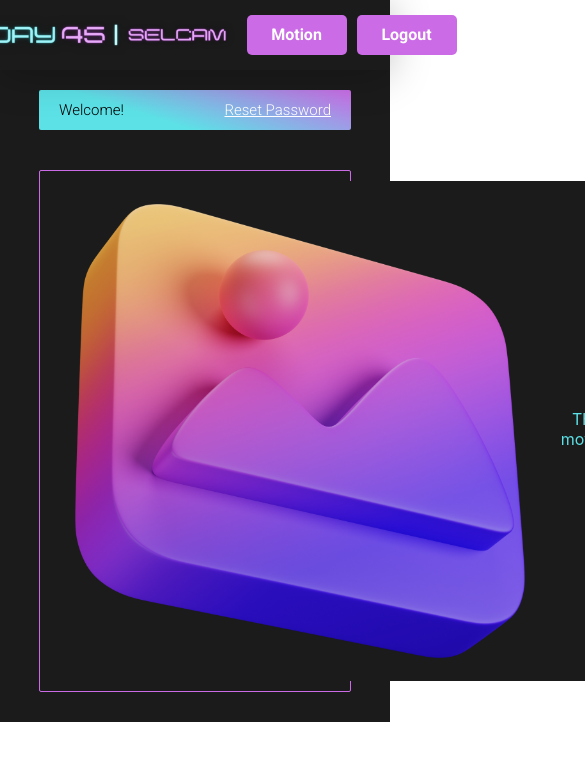
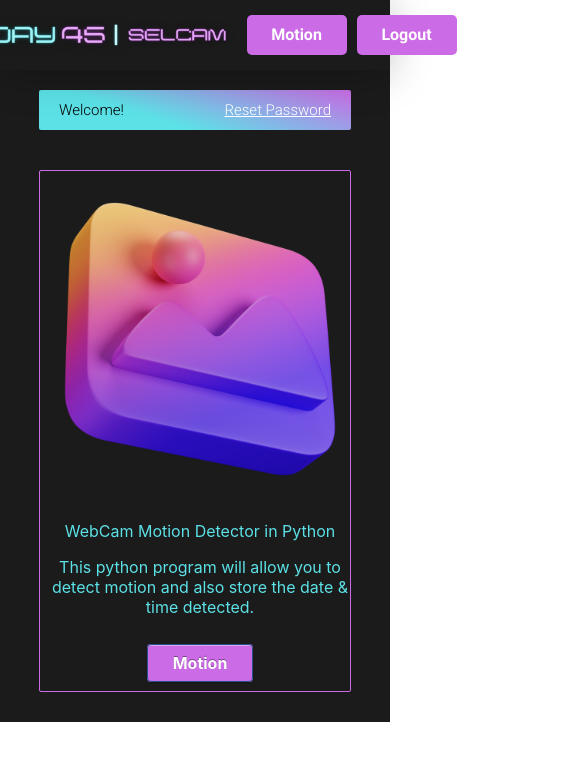
Before and after one commit to CyrineOsorio/CPET17-L_Rejay45, a Next.js app: page /MainLanding in a window 390 px wide. Shown: the top 760 px of the page, 585 px wide, since content can reach past the window. Built offline with nearby package versions, Linux system fonts and the light colour scheme.

Commit message:
Add Files

```diff
--- a/components/MainLandingPage.jsx
+++ b/components/MainLandingPage.jsx
@@ -35,10 +35,10 @@ export default function MainLanding() {
                 <div className={styles.filesfiles}>
                     <div className={styles.lagayan}>
                         <div className={styles.photocontainer}>
-                            <div className={styles.container}>
+
                                 <div className={styles.body1_a}>
                                     <Image src="/images/logingal.png" alt="logingal" className={styles.logingal} width={800} height={500} />
-                                    <div>
+                                    <div className={styles.paragraph}>
                                         <p>
                                              WebCam Motion Detector in Python
                                         </p>
@@ -50,7 +50,6 @@ export default function MainLanding() {
 
                                     </div>
                                 </div>
-                            </div>
                         </div>
                     </div>
                 </div>
--- a/components/MainLandingPage.module.css
+++ b/components/MainLandingPage.module.css
@@ -134,10 +134,20 @@
 
 .body1_a {
     display: flex;
-    height: 100%;
+    height: 500px;
     width: 100%;
     align-items: center;
-    justify-content: center;
+}
+
+.logingal {
+    min-width: 200px;
+    width: 300px;
+    min-height: 150px;
+    height: 300px;
+}
+
+.paragraph {
+    margin-left: 70px;
 }
 
 .tryme_btn {
@@ -152,12 +162,23 @@
     box-shadow: inset 0 1px 0 rgba(255, 255, 255, 0.4), 0 1px 1px rgba(0, 0, 0, 0.2);
     background-color: #CB6CE6;
     color: #FFF;
-    padding: 8px 12px;
+    padding: 8px 25px;
     text-decoration: none;
+    font-weight: bold;
 }
 
 @media only screen and (max-width: 1000px) {
     .logo {
         justify-content: center;
     }
+    .body1_a {
+        display: grid;
+    }
+    .logingal {
+        justify-self: center;
+    }
+    .paragraph {
+        justify-content: center;
+        margin-left: 0;
+    }
 }
```
